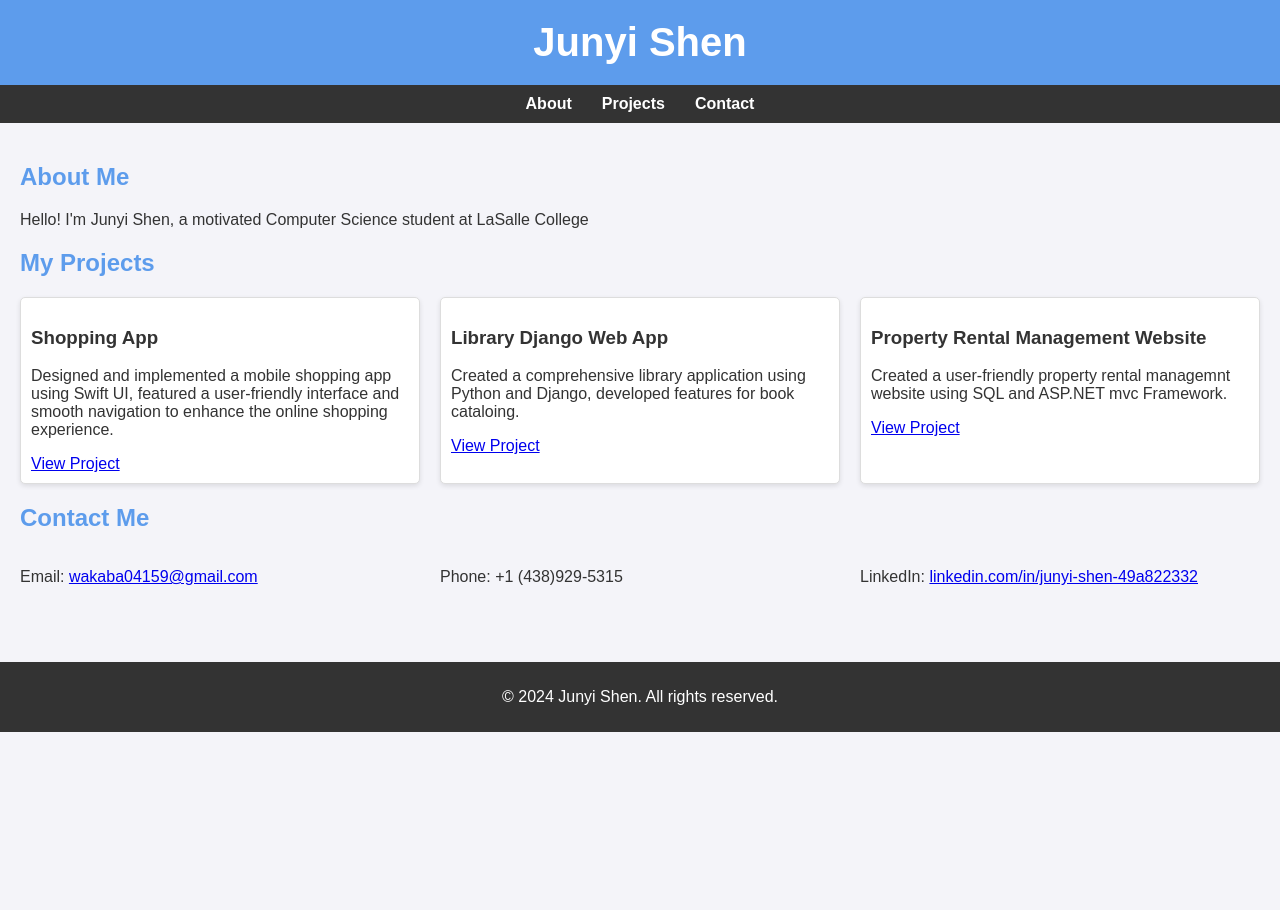
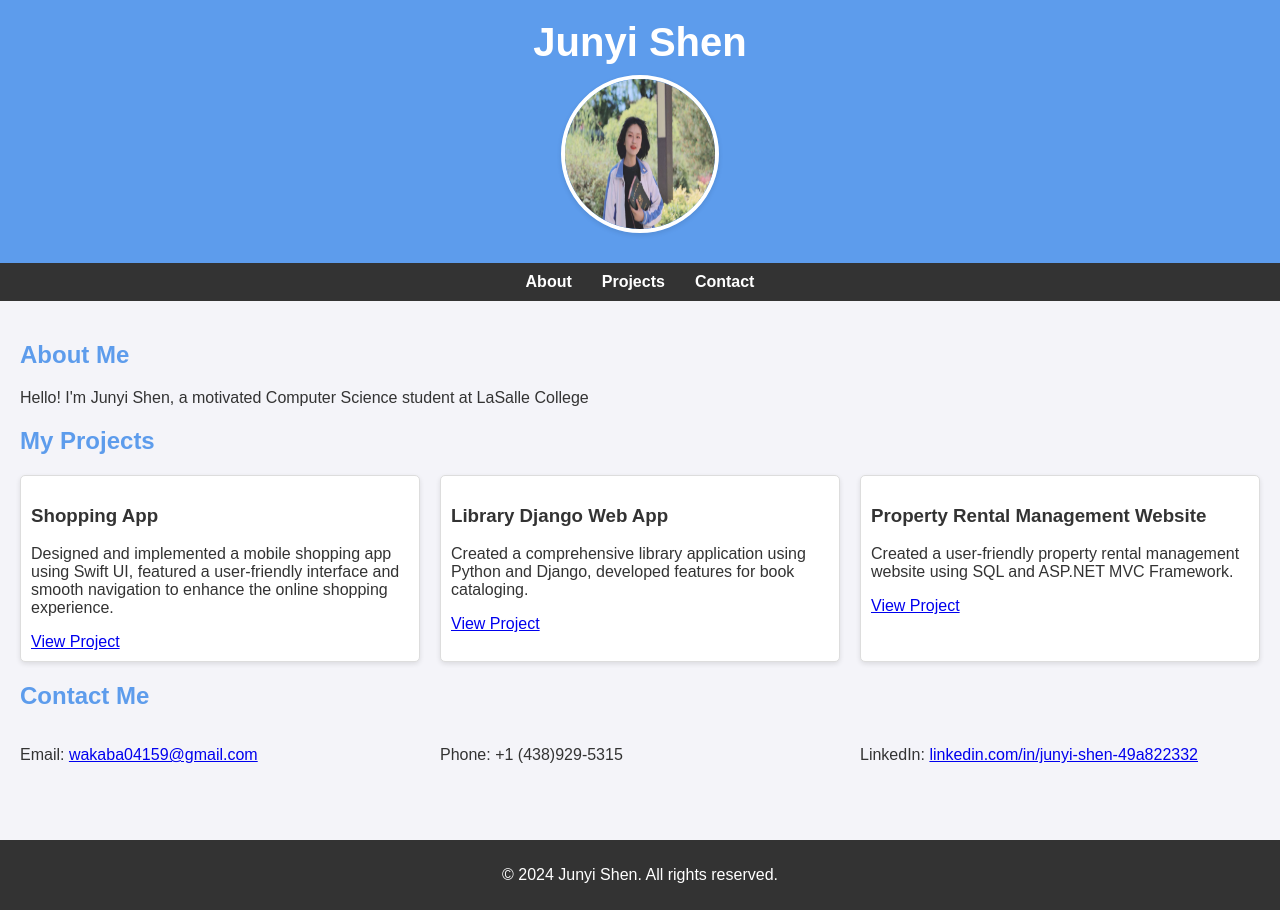
Before and after one commit to Junyi-Shen/portfolio, a plain HTML site: page index.html in a window 1280 px wide. Before the commit the page ends 800 px from the top, so only its background shows below. Drawn offline with Linux system fonts and the light colour scheme.

Commit message:
Update index.html

```diff
--- a/index.html
+++ b/index.html
@@ -28,6 +28,16 @@
         header p {
             margin: 0;
             font-size: 1.2em;
+        }
+
+        header img {
+            display: block;
+            margin: 10px auto;
+            width: 150px;
+            height: 150px;
+            border-radius: 50%; /* Makes the image elliptical */
+            border: 4px solid #fff;
+            box-shadow: 0 2px 5px rgba(0, 0, 0, 0.1);
         }
 
         nav {
@@ -86,7 +96,7 @@
 <body>
     <header>
         <h1>Junyi Shen</h1>
-
+        <img src="Junyi.JPG" alt="Junyi Shen Portfolio Picture">
     </header>
     <nav>
         <a href="#about">About</a>
@@ -97,7 +107,7 @@
         <section id="about">
             <h2>About Me</h2>
             <p>Hello! I'm Junyi Shen, a motivated Computer Science student at LaSalle College </p>
-            </section>
+        </section>
         <section id="projects">
             <h2>My Projects</h2>
             <div class="projects">
@@ -108,12 +118,12 @@
                 </div>
                 <div class="project">
                     <h3>Library Django Web App</h3>
-                    <p>Created a comprehensive library application using Python and Django, developed features for book cataloing.</p>
+                    <p>Created a comprehensive library application using Python and Django, developed features for book cataloging.</p>
                     <a href="https://github.com/Junyi-Shen/python" target="_blank">View Project</a>
                 </div>
                 <div class="project">
                     <h3>Property Rental Management Website</h3>
-                    <p>Created a user-friendly property rental managemnt website using SQL and ASP.NET mvc Framework.</p>
+                    <p>Created a user-friendly property rental management website using SQL and ASP.NET MVC Framework.</p>
                     <a href="https://github.com/Junyi-Shen/Web_Server" target="_blank">View Project</a>
                 </div>
             </div>
```
